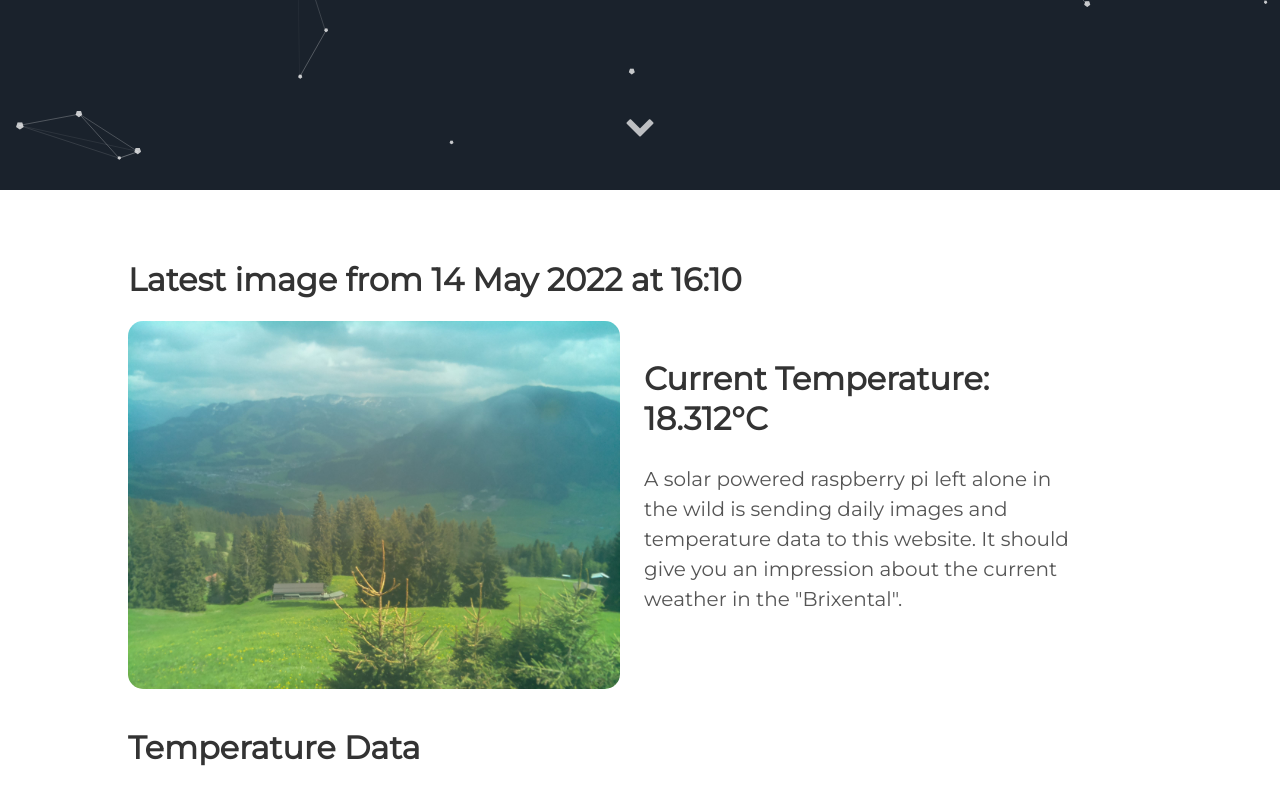
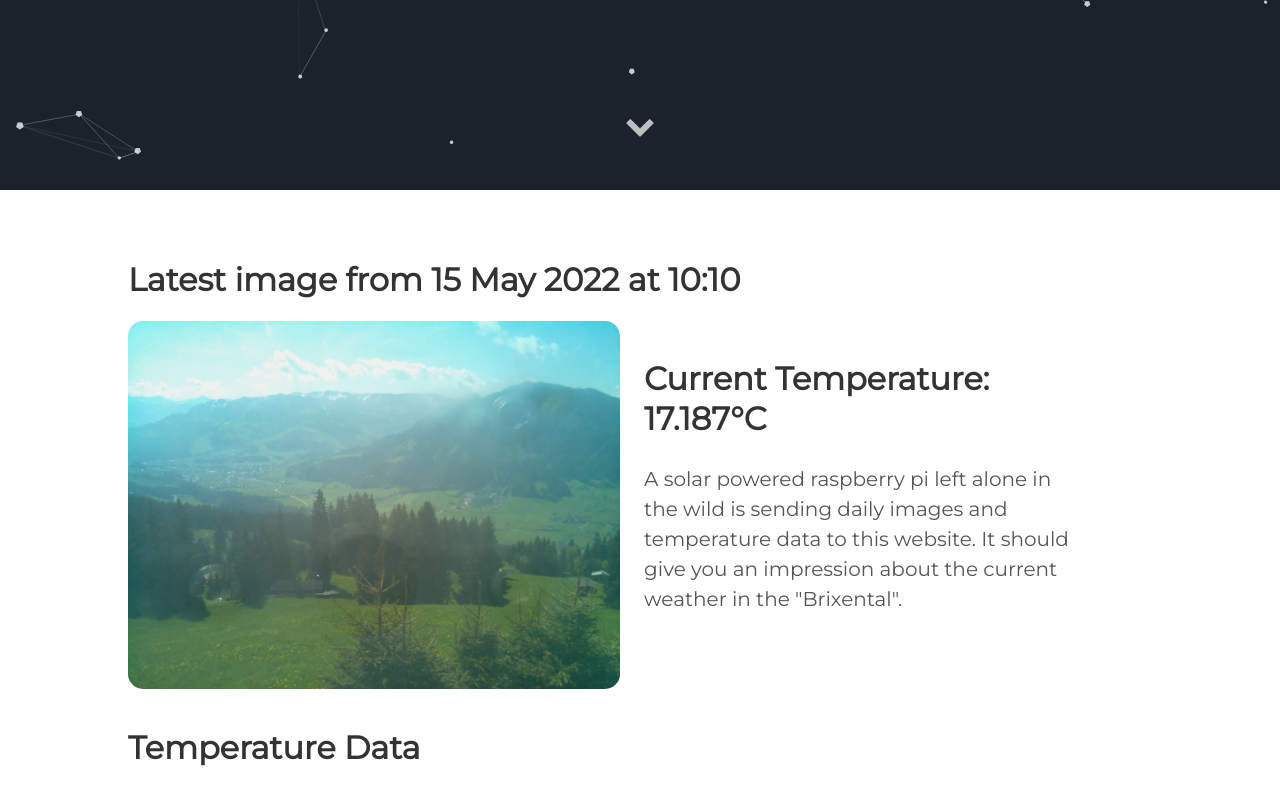
Before and after one commit to vektorious/vektorious.github.io, a Jekyll site: the page built from resources/huette.md, in a window 1280 px wide and 900 px high, scrolled down 710 px. Shown: the top 805 px of the window. Built offline with Jekyll 4.4.1, drawn with Linux system fonts in a browser that asks for light colours.

Commit message:
I'm a bot beep boop

```diff
--- a/resources/huette.md
+++ b/resources/huette.md
@@ -6,13 +6,13 @@
 description: 'Live image from the Austrian alps'
 twitter_text: ' '
 ---
-## Latest image from 14 May 2022 at 16:10
+## Latest image from 15 May 2022 at 10:10
 <div class="huette">
   <div class="huette-image">
     <img src="{{ "/assets/img/huette.jpg" | prepend: site.baseurl }}">
   </div>
   <div class="huette-text">
-        <h2>Current Temperature: 18.312°C</h2>
+        <h2>Current Temperature: 17.187°C</h2>
         <p>A solar powered raspberry pi left alone in the wild is sending daily images and temperature data to this website. It should give you an impression about the current weather in the "Brixental".</p>
 
   </div>
```
Also changed, not shown: rpi-script/2022-05-15_100931.txt (renamed from rpi-script/2022-05-14_160930.txt, +5 -5 lines), rpi-script/huette.md (+2 -2 lines), assets/img/huette.jpg, assets/img/temp_plot.png, rpi-script/temp_plot.png, 1 other file.
